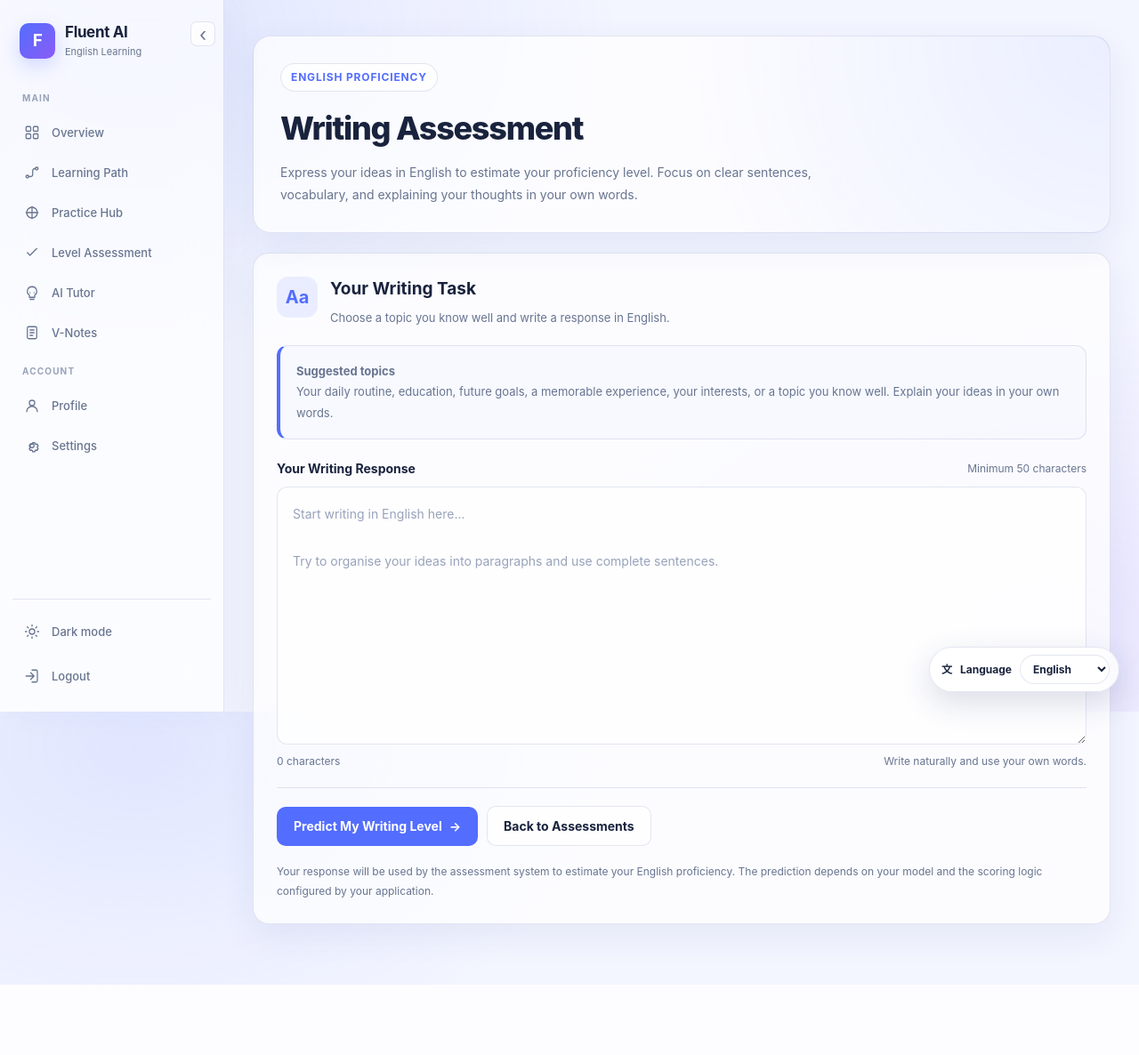
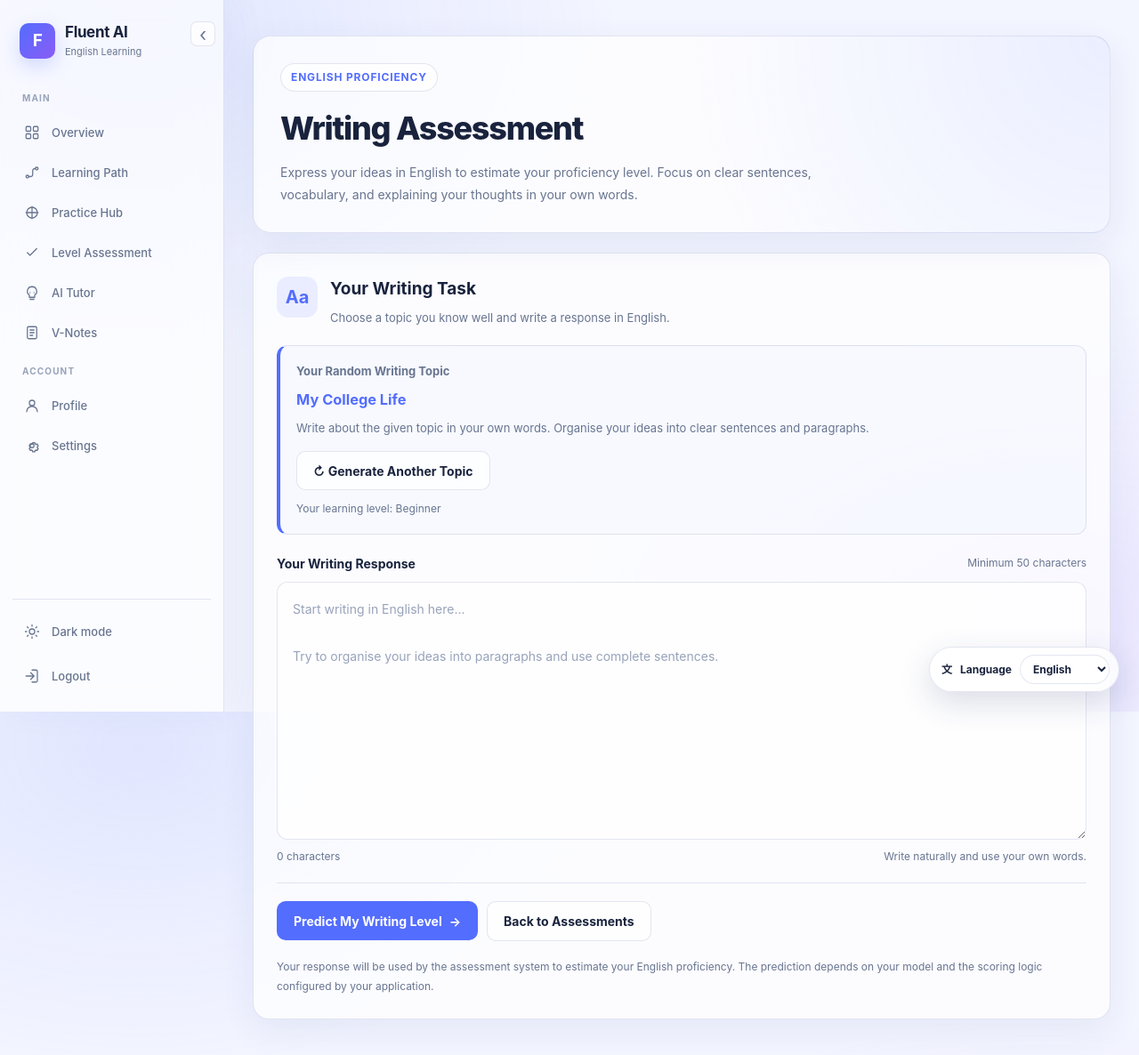
Before and after one commit to adnan-15/FLUENT_Ai, a Django app: page /assessment/writing/ in a window 1280 px wide. Shown: the top 1186 px of the page at 89% size. Before the commit the page ends 1107 px from the top, so only its background shows below. Run offline with Django 5.2, Linux system fonts and the light colour scheme; a user stored in the database is signed in; data comes from the database, SQL or seed files in the repository.

Commit message:
Update assessment_writing.html

```diff
--- a/fluent_ai/learning/templates/assessment_writing.html
+++ b/fluent_ai/learning/templates/assessment_writing.html
@@ -326,14 +326,36 @@
             </div>
         </div>
 
-        <div class="writing-prompt">
-            <p class="writing-prompt-title">Suggested topics</p>
-            <p>
-                Your daily routine, education, future goals, a memorable
-                experience, your interests, or a topic you know well.
-                Explain your ideas in your own words.
-            </p>
-        </div>
+
+<div class="writing-prompt">
+    <p class="writing-prompt-title">Your Random Writing Topic</p>
+
+    <h3 style="margin: 8px 0; color: var(--primary);">
+        {{ topic }}
+    </h3>
+
+    <p>
+        Write about the given topic in your own words.
+        Organise your ideas into clear sentences and paragraphs.
+    </p>
+
+    <form method="post" style="margin-top: 14px;">
+        {% csrf_token %}
+        <button
+            type="submit"
+            name="action"
+            value="new_topic"
+            class="writing-btn secondary"
+        >
+            ↻ Generate Another Topic
+        </button>
+    </form>
+
+    <p style="margin-top: 10px; font-size: 12px;">
+        Your learning level: {{ level|title }}
+    </p>
+</div>
+
 
         <form method="post" id="writing-assessment-form">
             {% csrf_token %}
```
